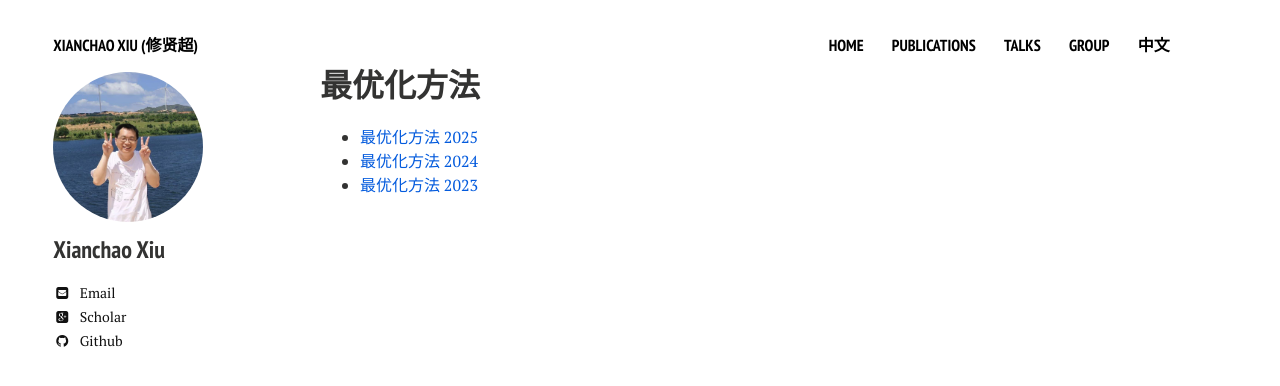
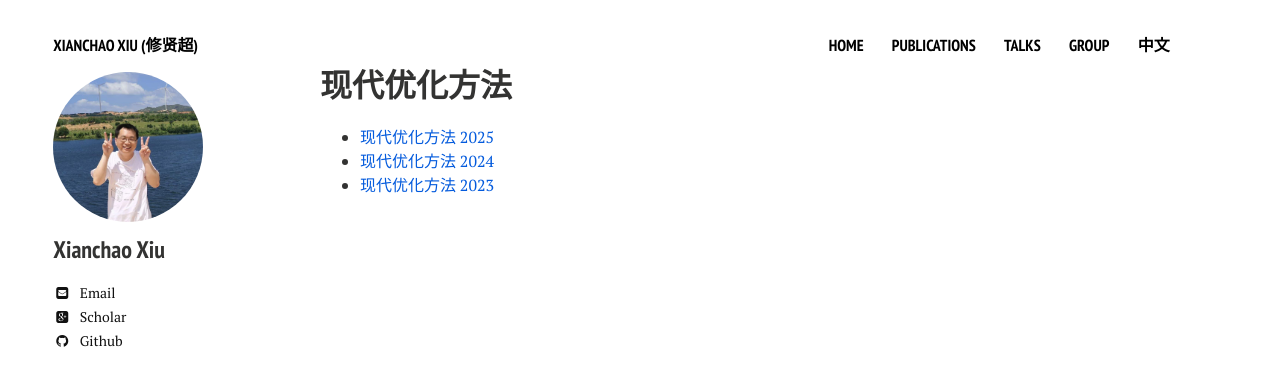
Before and after one commit to xianchaoxiu/xianchaoxiu.github.io, a Jekyll site: the page built from chinese/course/OPT/index.md, in a window 1280 px wide. Shown: the top 386 px of the page. Built offline with Jekyll 4.4.1, drawn with Linux system fonts in a browser that asks for light colours; nearby versions of some CDN libraries.

Commit message:
Update index.md

```diff
--- a/chinese/course/OPT/index.md
+++ b/chinese/course/OPT/index.md
@@ -1,10 +1,10 @@
 ---
 layout: page
-title: 最优化方法
+title: 现代优化方法
 comments: false
 share: false
 ---
 
-* <a href="https://xianchaoxiu.github.io/chinese/course/OPT/2025" class="textlink" target="_blank"> 最优化方法 2025 </a><br>
-* <a href="https://xianchaoxiu.github.io/chinese/course/OPT/2024" class="textlink" target="_blank"> 最优化方法 2024 </a><br>
-* <a href="https://xianchaoxiu.github.io/chinese/course/OPT/2023" class="textlink" target="_blank"> 最优化方法 2023 </a><br>
+* <a href="https://xianchaoxiu.github.io/chinese/course/OPT/2025" class="textlink" target="_blank"> 现代优化方法 2025 </a><br>
+* <a href="https://xianchaoxiu.github.io/chinese/course/OPT/2024" class="textlink" target="_blank"> 现代优化方法 2024 </a><br>
+* <a href="https://xianchaoxiu.github.io/chinese/course/OPT/2023" class="textlink" target="_blank"> 现代优化方法 2023 </a><br>
```
